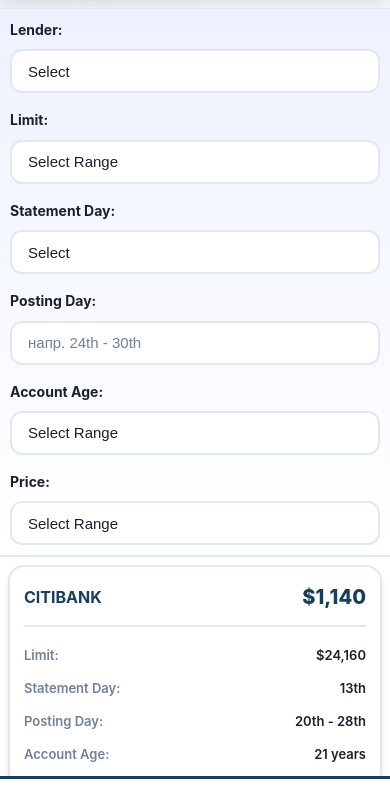
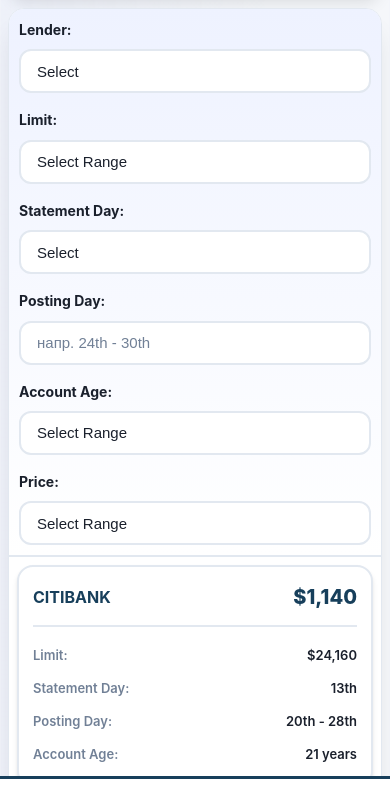
Before and after one commit to Maciia/smartcredit, a plain HTML site: page index.html in a window 390 px wide. Shown: the part 68-878 px from the top of the page. Drawn offline with Linux system fonts and the light colour scheme.

Commit message:
Add files via upload

```diff
--- a/style.css
+++ b/style.css
@@ -1660,18 +1660,15 @@
 
 @media (max-width:768px){
   .container{
-    padding:0;
+    padding:0 8px;
     margin:0;
     width:100%;
     max-width:100%;
   }
 
-  /* full-bleed cards on phones: flush to the screen edges, no rounded
-     corners poking at the edge, no side borders */
+  /* small side gap on phones: keep cards rounded with a full border */
   .brand, .card{
-    border-radius:0;
-    border-left:none;
-    border-right:none;
+    border-radius:16px;
   }
 
   .brand{
@@ -2002,7 +1999,7 @@
 
 @media (max-width:480px){
   .container{
-    padding:0;
+    padding:0 8px;
     margin:0;
     width:100%;
     max-width:100%;
```
